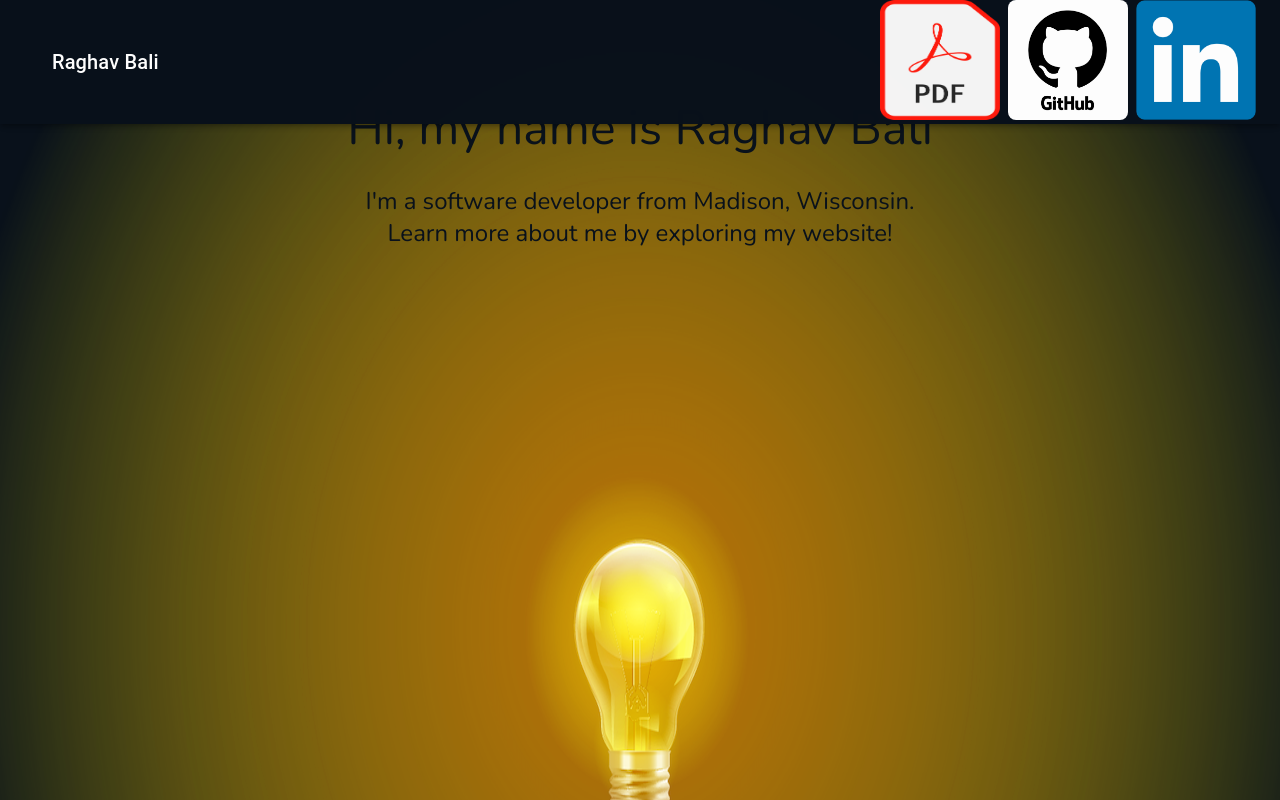
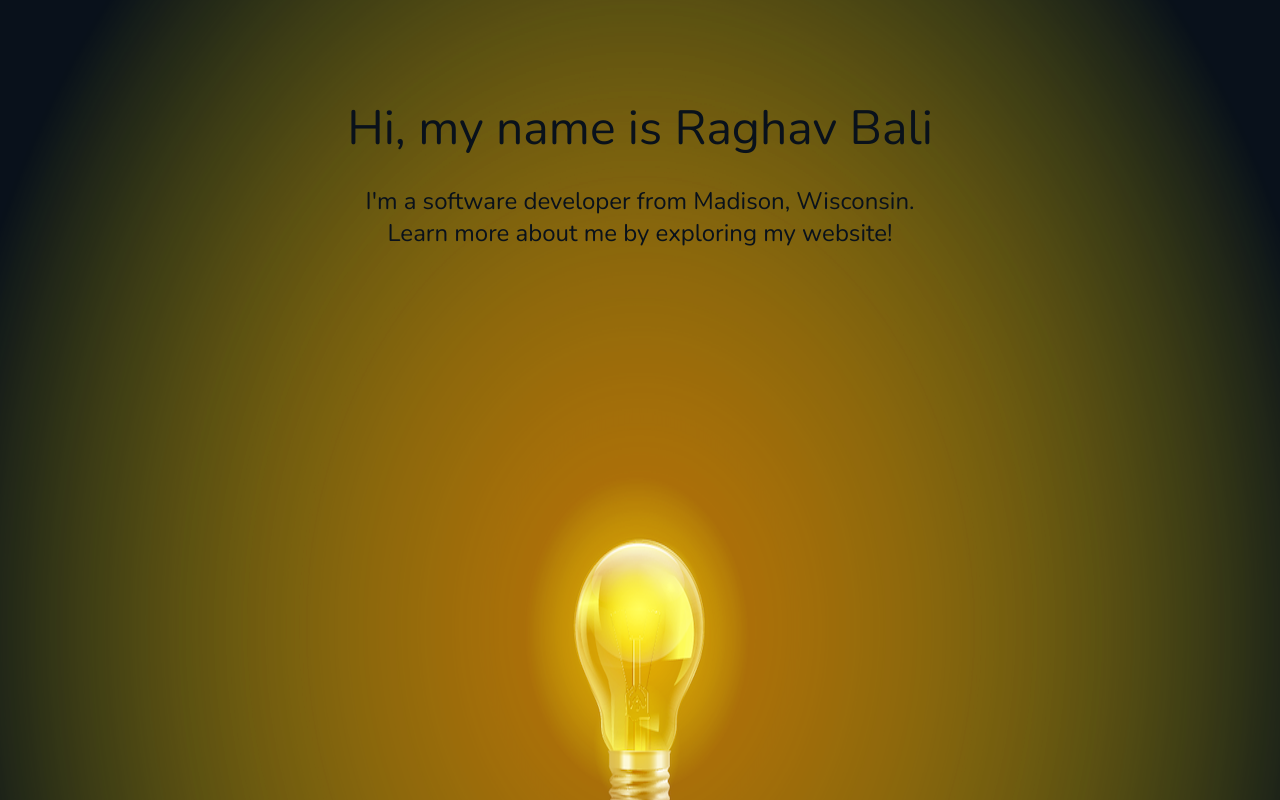
Before and after one commit to raghavbali12/portfolio-project-v2, a React (Create React App) app in the folder front-end/: page / in a window 1280 px wide. Shown: the top 800 px of the page. Built offline with nearby package versions, Linux system fonts and the light colour scheme.

Commit message:
Refactor App component and add MUI theme

```diff
--- a/front-end/src/App.tsx
+++ b/front-end/src/App.tsx
@@ -1,16 +1,37 @@
-import { useState, useEffect } from 'react';
-import './style.css';
-import { Box, Typography } from '@mui/material';
-import LandingPage from './Components/LandingPage';
-import Navbar from './Components/Navbar';
+import "./style.css";
+import LandingPage from "./Components/LandingPage";
+import createTheme from "@mui/material/styles/createTheme";
+import { ThemeProvider } from "@mui/material/styles";
+
+// Or Create your Own theme:
+const theme = createTheme({
+  palette: {
+    primary: {
+      main: "#09111b",
+    },
+  },
+  components: {
+    MuiTooltip: {
+      styleOverrides: {
+        tooltip: {
+          color: "whitesmoke",
+          backgroundColor: "#09111b",
+        },
+        arrow: {
+          color: "#09111b",
+        },
+      },
+    },
+  },
+});
 
 function App() {
-
   return (
-      <div className='box'>
-        <Navbar />
+    <ThemeProvider theme={theme}>
+      <div className="box">
         <LandingPage />
       </div>
+    </ThemeProvider>
   );
 }
 
```
